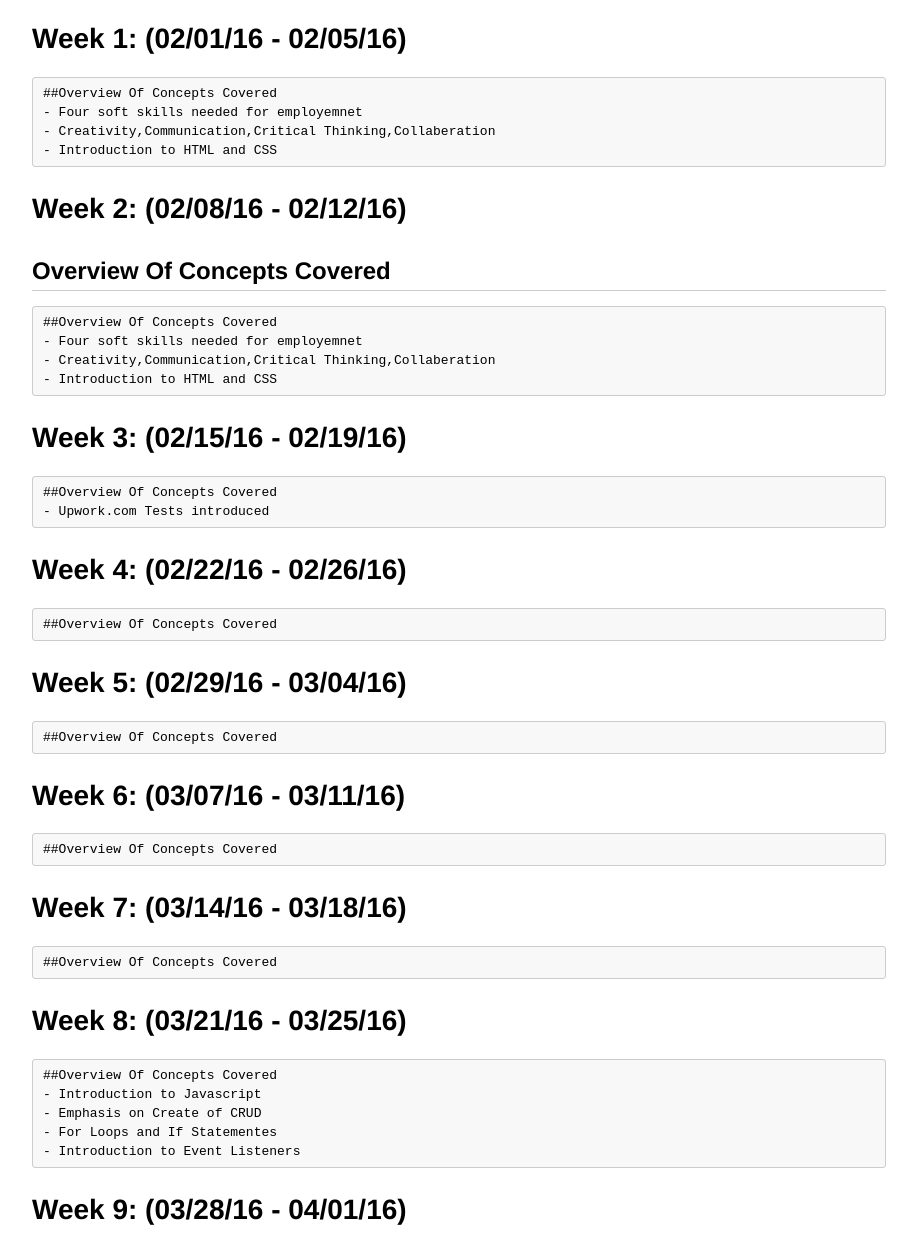
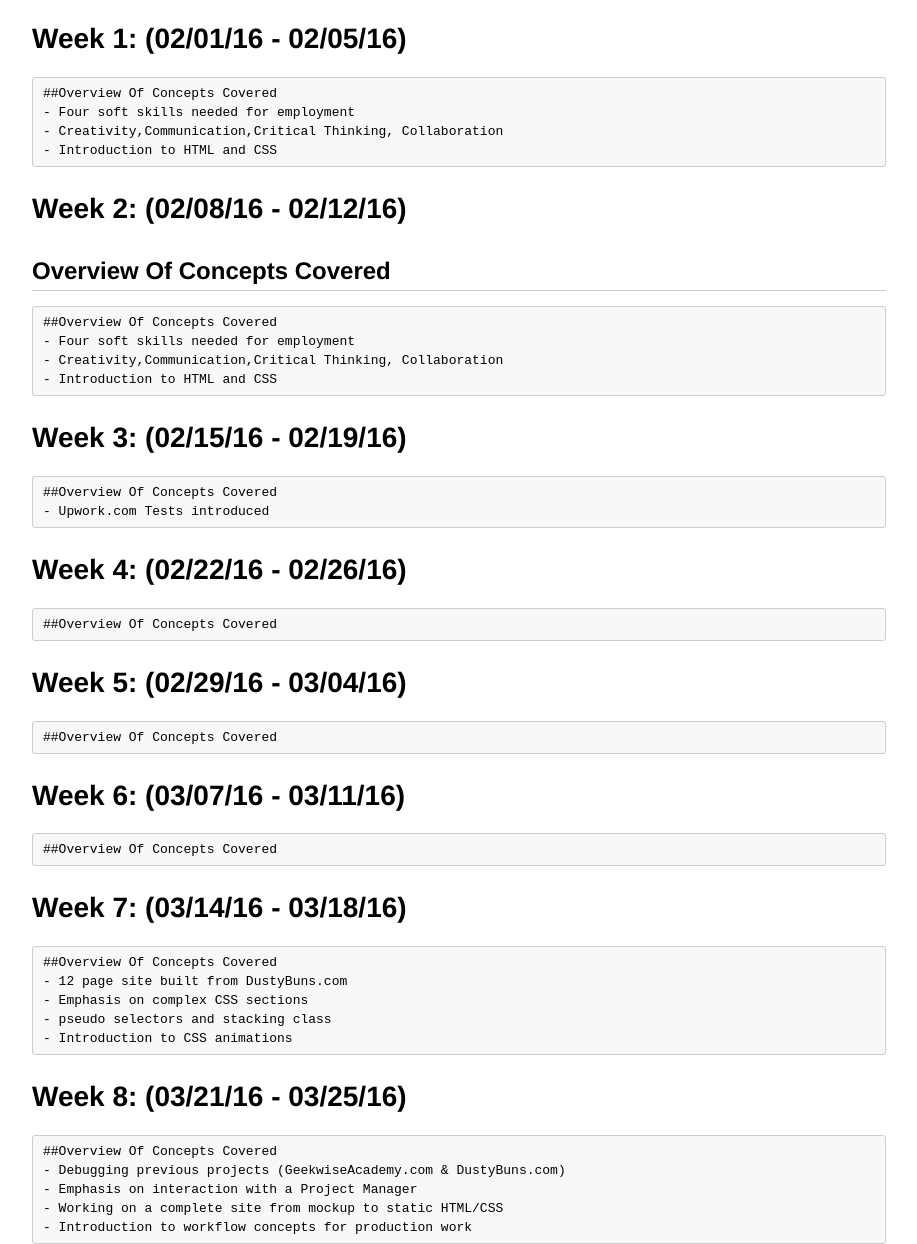
Before and after one commit to geekwise/geekwise_edc_round_two_review, a plain HTML site: page index.html in a window 1280 px wide. Shown: the part 141-1385 px from the top of the page, without its empty margins (181-1098 px from the left). Drawn offline with nearby package versions, Linux system fonts and the light colour scheme; some packages are replaced by stand-ins of ours.

Commit message:
updated week 8

```diff
--- a/index.html
+++ b/index.html
@@ -450,8 +450,8 @@ pre[class*="language-"] {
 <h1 id="toc_2">Week 1: (02/01/16 - 02/05/16)</h1>
 
 <pre><code>##Overview Of Concepts Covered
-- Four soft skills needed for employemnet
-- Creativity,Communication,Critical Thinking,Collaberation
+- Four soft skills needed for employment
+- Creativity,Communication,Critical Thinking, Collaboration
 - Introduction to HTML and CSS</code></pre>
 
 <h1 id="toc_3">Week 2: (02/08/16 - 02/12/16)</h1>
@@ -459,8 +459,8 @@ pre[class*="language-"] {
 <h2 id="toc_4">Overview Of Concepts Covered</h2>
 
 <pre><code>##Overview Of Concepts Covered
-- Four soft skills needed for employemnet
-- Creativity,Communication,Critical Thinking,Collaberation
+- Four soft skills needed for employment
+- Creativity,Communication,Critical Thinking, Collaboration
 - Introduction to HTML and CSS</code></pre>
 
 <h1 id="toc_5">Week 3: (02/15/16 - 02/19/16)</h1>
@@ -482,15 +482,19 @@ pre[class*="language-"] {
 
 <h1 id="toc_9">Week 7: (03/14/16 - 03/18/16)</h1>
 
-<pre><code>##Overview Of Concepts Covered</code></pre>
+<pre><code>##Overview Of Concepts Covered
+- 12 page site built from DustyBuns.com
+- Emphasis on complex CSS sections
+- pseudo selectors and stacking class
+- Introduction to CSS animations</code></pre>
 
 <h1 id="toc_10">Week 8: (03/21/16 - 03/25/16)</h1>
 
 <pre><code>##Overview Of Concepts Covered
-- Introduction to Javascript
-- Emphasis on Create of CRUD
-- For Loops and If Statementes
-- Introduction to Event Listeners</code></pre>
+- Debugging previous projects (GeekwiseAcademy.com &amp; DustyBuns.com)
+- Emphasis on interaction with a Project Manager
+- Working on a complete site from mockup to static HTML/CSS
+- Introduction to workflow concepts for production work</code></pre>
 
 <h1 id="toc_11">Week 9: (03/28/16 - 04/01/16)</h1>
 
@@ -505,8 +509,8 @@ pre[class*="language-"] {
 
 <pre><code>##Overview Of Concepts Covered
 - Introduction to API&#39;s
-- Emphasis on Create of CRUD
-- For Loops and If Statementes
+- Emphasis on Create aspects CRUD
+- For Loops and If Statements
 - Introduction to Event Listeners</code></pre>
 
 <h1 id="toc_13">Week 11: (04/11/16 - 04/15/16)</h1>
```
Also changed, not shown: 1 other file.
